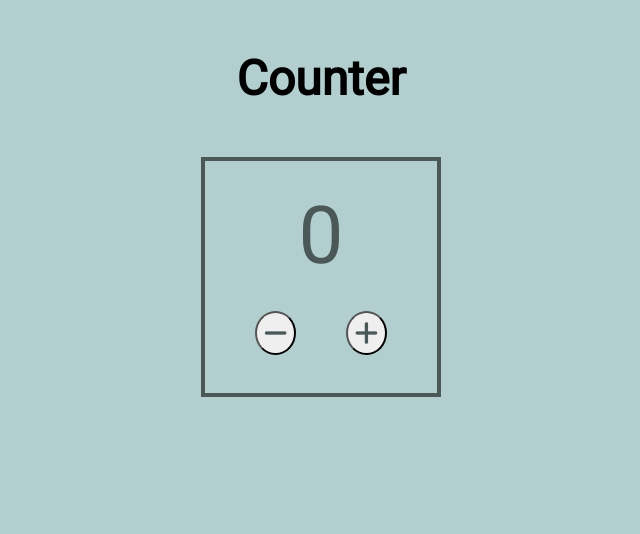
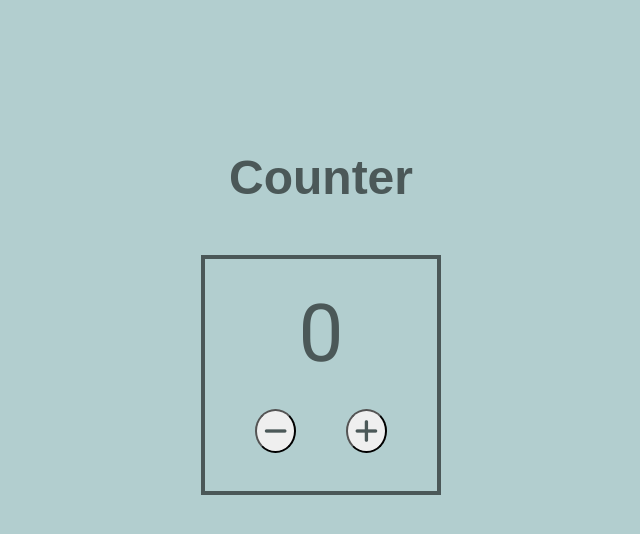
Before and after one commit to marciojpflorindo/num-counter, a plain HTML site: page index.html in a window 1280 px wide. Shown: the whole page, without its empty margins (319-959 px from the left). Drawn offline with Linux system fonts and the light colour scheme.

Commit message:
h1 font family and top margin

```diff
--- a/styles.css
+++ b/styles.css
@@ -11,11 +11,13 @@ body {
 }
 
 h1 {
+	font-family: sans-serif;
 	font-size: 3rem;
+	color: #4b5858;
 }
 
 .title {
-	margin: 50px;
+	margin: 150px 0 50px;
 }
 
 .square {
```
